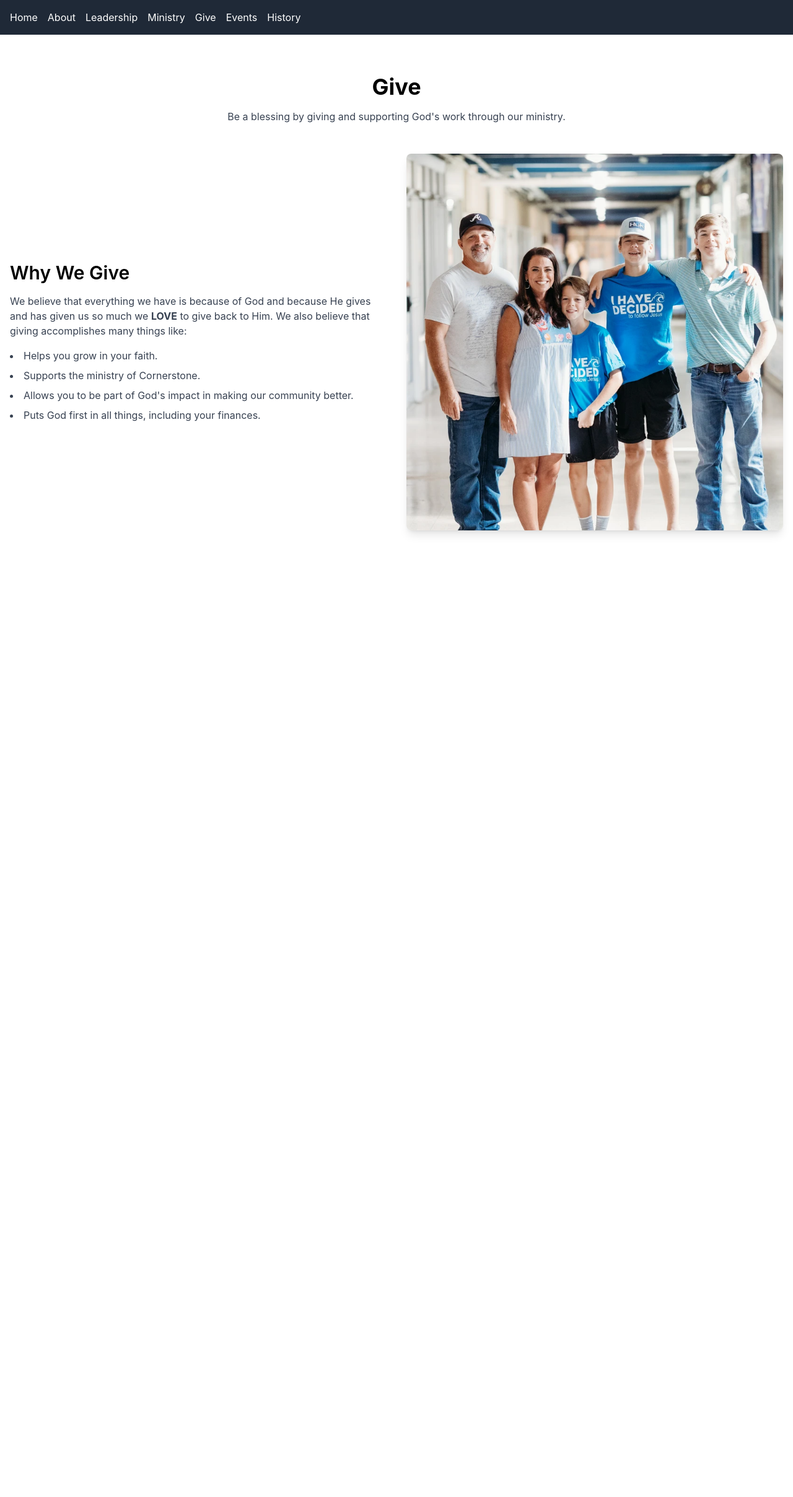
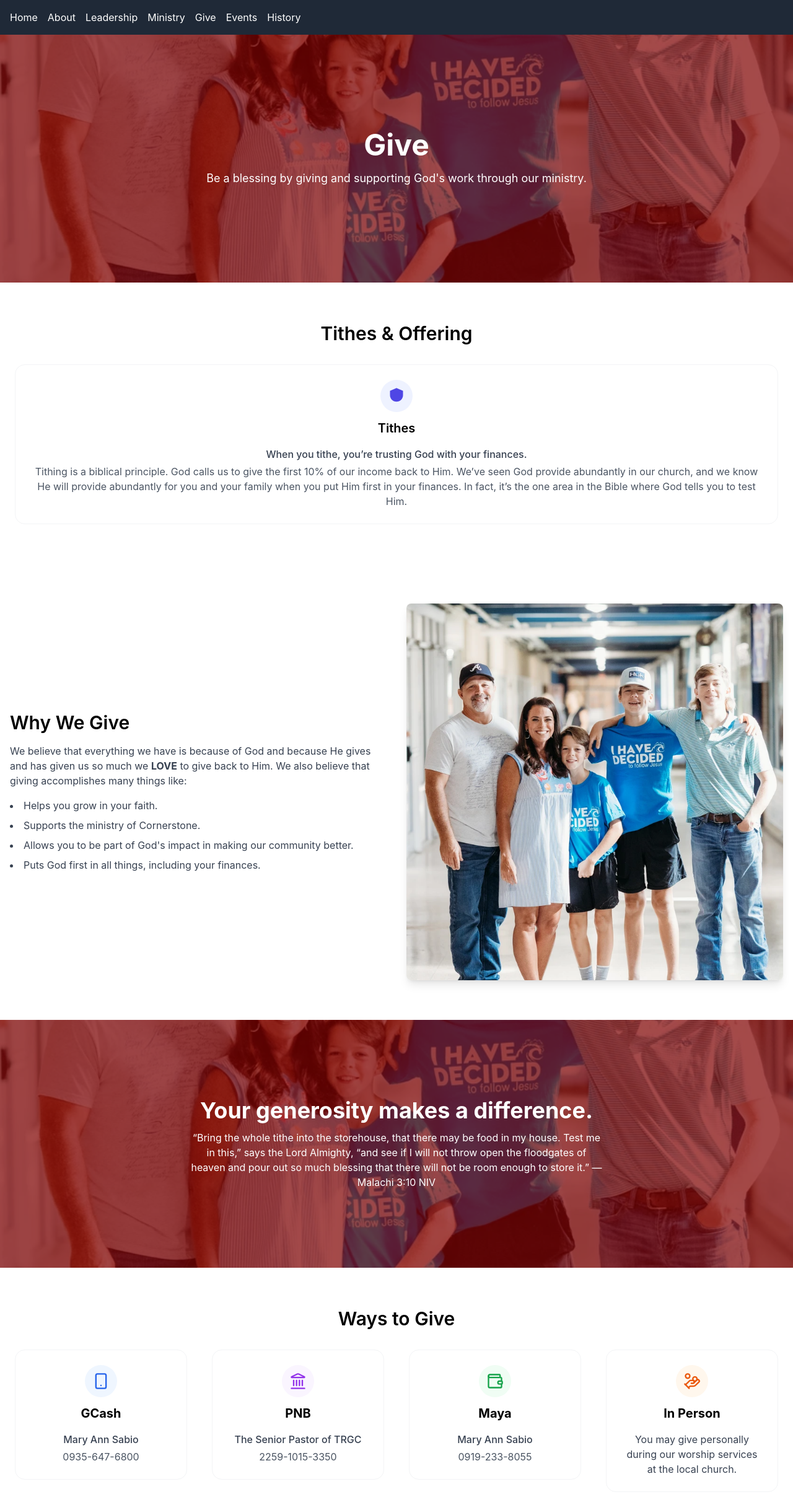
Before and after one commit to Je-ric/TRGC-Website, a React (Create React App) app: page /give in a window 1280 px wide. Shown: the top 2416 px of the page at 62% size. Before the commit the page ends 920 px from the top, so only its background shows below. Built offline with nearby package versions, Linux system fonts and the light colour scheme.

Commit message:
give page muna

```diff
--- a/package.json
+++ b/package.json
@@ -7,6 +7,7 @@
     "@testing-library/jest-dom": "^6.9.1",
     "@testing-library/react": "^16.3.0",
     "@testing-library/user-event": "^13.5.0",
+    "lucide-react": "^0.555.0",
     "react": "^19.2.0",
     "react-dom": "^19.2.0",
     "react-router-dom": "^7.9.6",
--- /dev/null
+++ b/src/Components/HeaderBanner.js
@@ -0,0 +1,29 @@
+export default function HeaderBanner({ title, desc, image }) {
+    return (
+        <div
+            className="relative w-full h-[300px] md:h-[400px] flex items-center justify-center text-center"
+            style={{
+                backgroundImage: `url(${image})`,
+                backgroundSize: "cover",
+                backgroundPosition: "center",
+            }}
+        >
+            {/* Overlay - Undecided sa color*/}
+            <div className="absolute inset-0 bg-[#800000]/70"></div>
+
+            {/* Content */}
+            <div className="relative z-10 px-4">
+                <h1 className="text-4xl md:text-5xl font-bold text-white">
+                    {title}
+                </h1>
+
+                {/* Render if meron, nullable */}
+                {desc && (
+                    <p className="mt-4 text-white max-w-2xl mx-auto text-lg">
+                        {desc}
+                    </p>
+                )}
+            </div>
+        </div>
+    );
+}
--- /dev/null
+++ b/src/Components/ParallaxSection.js
@@ -0,0 +1,24 @@
+export default function ParallaxSection({ title, desc, image }) {
+  return (
+    <section
+      className="relative h-[300px] md:h-[400px] bg-fixed bg-cover bg-center flex items-center justify-center"
+      style={{
+        backgroundImage: `url(${image})`,
+      }}
+    >
+      {/* Overlay */}
+      <div className="absolute inset-0 bg-[#800000]/70"></div>
+
+      {/* Text Content */}
+      <div className="relative z-10 text-center px-4">
+        <h2 className="text-3xl md:text-4xl font-bold text-white">{title}</h2>
+
+        {desc && (
+          <p className="mt-3 text-white max-w-2xl mx-auto">
+            {desc}
+          </p>
+        )}
+      </div>
+    </section>
+  );
+}
--- a/src/Components/pageCover.js
+++ /dev/null
@@ -1,27 +0,0 @@
-import SectionTitle from "./pageTitle"; // or correct relative path
-
-export default function PageCover() {
-  return (
-    <div
-      className="relative bg-cover bg-center py-16"
-      style={{
-        backgroundImage: `url('/assets/images/bg/contact-bg.jpg')`,
-      }}
-    >
-      <div className="absolute inset-0 bg-[#1a2235] bg-opacity-60 backdrop-blur-sm"></div>
-
-      <div className="relative max-w-7xl mx-auto px-4 sm:px-6 lg:px-8 text-center">
-        <SectionTitle
-          first="Get in"
-          second="Touch"
-          firstColor="#FFFFFF"
-        />
-
-        <p className="text-xl text-gray-300 max-w-3xl mx-auto">
-          Have questions about our programs? Want to partner with us?
-          We'd love to hear from you. Send us a message and we'll respond as soon as possible.
-        </p>
-      </div>
-    </div>
-  );
-}
--- a/src/Components/pageTitle.js
+++ /dev/null
@@ -1,8 +0,0 @@
-export default function SectionTitle({ first, second, firstColor }) {
-  return (
-    <h2 className="text-4xl font-bold mb-6">
-      <span style={{ color: firstColor }}>{first}</span>{" "}
-      <span className="text-primary">{second}</span>
-    </h2>
-  );
-}
--- a/src/pages/give.js
+++ b/src/pages/give.js
@@ -1,17 +1,73 @@
+import HeaderBanner from "../Components/HeaderBanner";
+import ParallaxSection from "../Components/ParallaxSection";
 import giveImage from "../assets/img/test-image.webp";
+import { Wallet, Landmark, Smartphone, HandCoins } from "lucide-react";
 
 export default function Give() {
   return (
-    <div className="max-w-7xl mx-auto px-4 py-16">
-      <div className="text-center mb-12">
-        <h1 className="text-4xl font-bold">Give</h1>
-        <p className="mt-4 text-gray-700">
-          Be a blessing by giving and supporting God's work through our ministry.
+    <div>
+      <HeaderBanner
+        title="Give"
+        desc="Be a blessing by giving and supporting God's work through our ministry."
+        image={giveImage}
+      />
+
+      <section className="max-w-7xl mx-auto px-6 py-16">
+        <h2 className="text-3xl font-semibold mb-8 text-center">Tithes & Offering</h2>
+
+        <div className="flex flex-col md:flex-row justify-center items-start gap-6 md:gap-8 lg:gap-10 flex-wrap">
+
+          {/* Tithes */}
+          <div className="flex-1 min-w-[250px] p-6 rounded-2xl bg-white border border-gray-100 text-center">
+            <div className="flex flex-col items-center gap-3 mb-4">
+              <div className="p-3 rounded-full bg-indigo-50">
+                {/* Placeholder icon */}
+                <svg className="w-7 h-7 text-indigo-600" fill="currentColor" viewBox="0 0 24 24">
+                  <path d="M12 1L3 5v6c0 5 4 9 9 9s9-4 9-9V5l-9-4z" />
+                </svg>
+              </div>
+              <h3 className="text-xl font-semibold">Tithes</h3>
+            </div>
+
+            <div className="space-y-1 text-gray-700">
+              <p className="font-medium">When you tithe, you’re trusting God with your finances.</p>
+              <p className="text-gray-600">Tithing is a biblical principle. God calls us to give the first 10% of our income back to Him.
+                We’ve seen God provide abundantly in our church, and we know He will provide abundantly for you and your family when you put Him first in your finances.
+                In fact, it’s the one area in the Bible where God tells you to test Him.</p>
+            </div>
+          </div>
+
+          {/* Offering */}
+          {/* <div className="flex-1 min-w-[250px] p-6 rounded-2xl bg-white border border-gray-100 text-center">
+      <div className="flex flex-col items-center gap-3 mb-4">
+        <div className="p-3 rounded-full bg-green-50">
+
+          <svg className="w-7 h-7 text-green-600" fill="currentColor" viewBox="0 0 24 24">
+            <path d="M12 1L3 5v6c0 5 4 9 9 9s9-4 9-9V5l-9-4z"/>
+          </svg>
+        </div>
+        <h3 className="text-xl font-semibold">Offering</h3>
+      </div>
+
+      <div className="space-y-1 text-gray-700">
+        <p className="font-medium">Offerings are an act of worship and generosity.</p>
+        <p className="text-gray-600">
+          Offerings allow you to support the church’s ministry, missions, and community outreach.
+          Giving with a joyful and willing heart reflects your gratitude to God and helps meet the needs
+          of others in the church and community. It’s an opportunity to participate in God’s work and
+          make a meaningful impact.
         </p>
       </div>
 
+    </div> */}
+
+        </div>
+      </section>
+
+
       {/* Two-column layout */}
-      <div className="flex flex-col md:flex-row items-center gap-8">
+      <div className="max-w-7xl mx-auto px-4 py-16 flex flex-col md:flex-row items-center gap-8">
+
         {/* Left: Text */}
         <div className="md:w-1/2">
           <h2 className="text-3xl font-semibold mb-4">Why We Give</h2>
@@ -37,6 +93,87 @@ export default function Give() {
           />
         </div>
       </div>
+
+      <ParallaxSection
+        title="Your generosity makes a difference."
+        desc={`“Bring the whole tithe into the storehouse, that there may be food in my house. Test me in this,” says the Lord Almighty,
+              “and see if I will not throw open the floodgates of heaven and pour out so much blessing that there will not be room enough to store it.”
+              — Malachi 3:10 NIV`}
+        image={giveImage}
+      />
+
+      <section className="max-w-7xl mx-auto px-6 py-16">
+        <h2 className="text-3xl font-semibold mb-8 text-center">Ways to Give</h2>
+
+        <div className="flex flex-col md:flex-row justify-center items-start gap-6 md:gap-8 lg:gap-10 flex-wrap">
+
+          {/* GCash */}
+          <div className="flex-1 min-w-[250px] p-6 rounded-2xl bg-white border border-gray-100 text-center">
+            <div className="flex flex-col items-center gap-3 mb-4">
+              <div className="p-3 rounded-full bg-blue-50">
+                <Smartphone className="w-7 h-7 text-blue-600" />
+              </div>
+              <h3 className="text-xl font-bold">GCash</h3>
+            </div>
+
+            <div className="space-y-1 text-gray-700">
+              <p className="font-medium">Mary Ann Sabio</p>
+              <p className="text-gray-600">0935-647-6800</p>
+            </div>
+          </div>
+
+          {/* PNB */}
+          <div className="flex-1 min-w-[250px] p-6 rounded-2xl bg-white border border-gray-100 text-center">
+            <div className="flex flex-col items-center gap-3 mb-4">
+              <div className="p-3 rounded-full bg-purple-50">
+                <Landmark className="w-7 h-7 text-purple-600" />
+              </div>
+              <h3 className="text-xl font-bold">PNB</h3>
+            </div>
+
+            <div className="space-y-1 text-gray-700">
+              <p className="font-medium">The Senior Pastor of TRGC</p>
+              <p className="text-gray-600">2259-1015-3350</p>
+            </div>
+          </div>
+
+          {/* Maya */}
+          <div className="flex-1 min-w-[250px] p-6 rounded-2xl bg-white border border-gray-100 text-center">
+            <div className="flex flex-col items-center gap-3 mb-4">
+              <div className="p-3 rounded-full bg-green-50">
+                <Wallet className="w-7 h-7 text-green-600" />
+              </div>
+              <h3 className="text-xl font-bold">Maya</h3>
+            </div>
+
+            <div className="space-y-1 text-gray-700">
+              <p className="font-medium">Mary Ann Sabio</p>
+              <p className="text-gray-600">0919-233-8055</p>
+            </div>
+          </div>
+
+          {/* In Person */}
+          <div className="flex-1 min-w-[250px] p-6 rounded-2xl bg-white border border-gray-100 text-center">
+            <div className="flex flex-col items-center gap-3 mb-4">
+              <div className="p-3 rounded-full bg-orange-50">
+                <HandCoins className="w-7 h-7 text-orange-600" />
+              </div>
+              <h3 className="text-xl font-bold">In Person</h3>
+            </div>
+
+            <p className="text-gray-700">
+              You may give personally during our worship services at the local church.
+            </p>
+          </div>
+
+        </div>
+      </section>
+
+
     </div>
+
+
+
+
   );
 }
```
Also changed, not shown: 1 other file (tests, documents, lock files or other folders).
